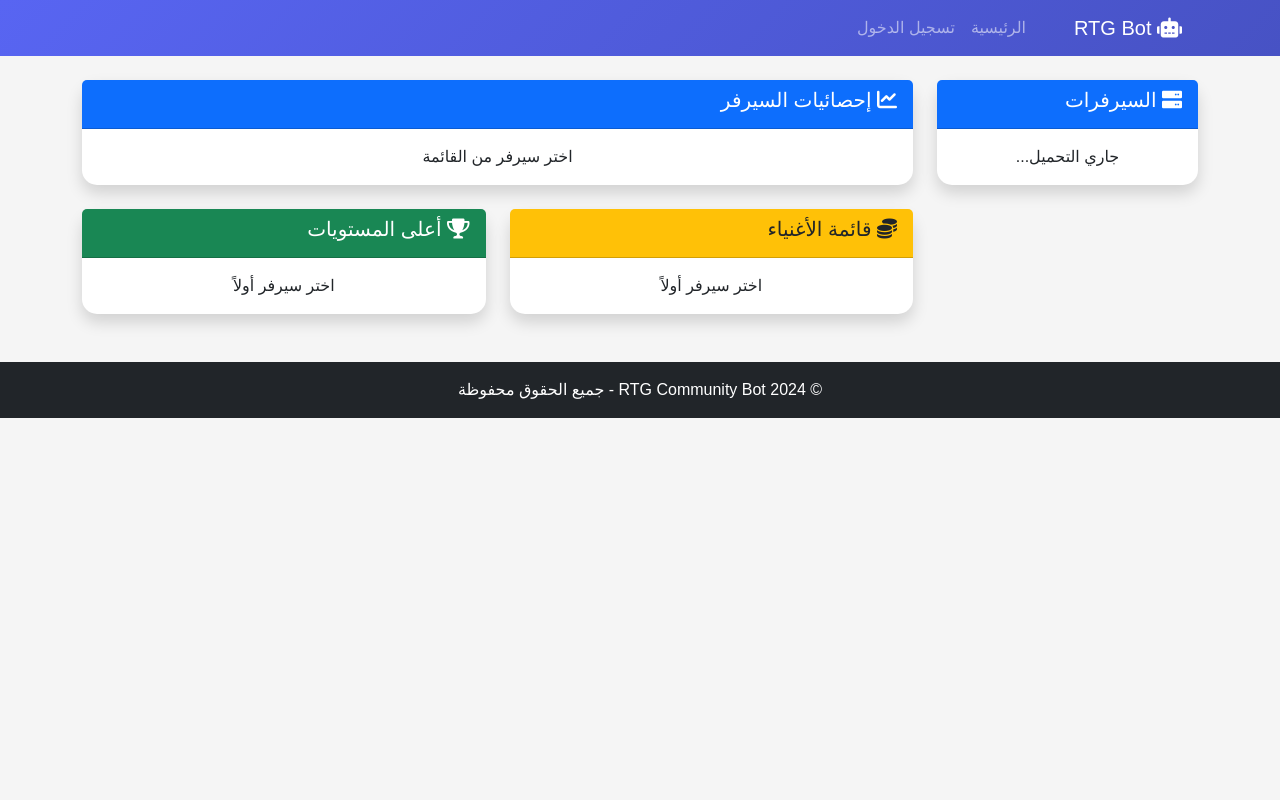
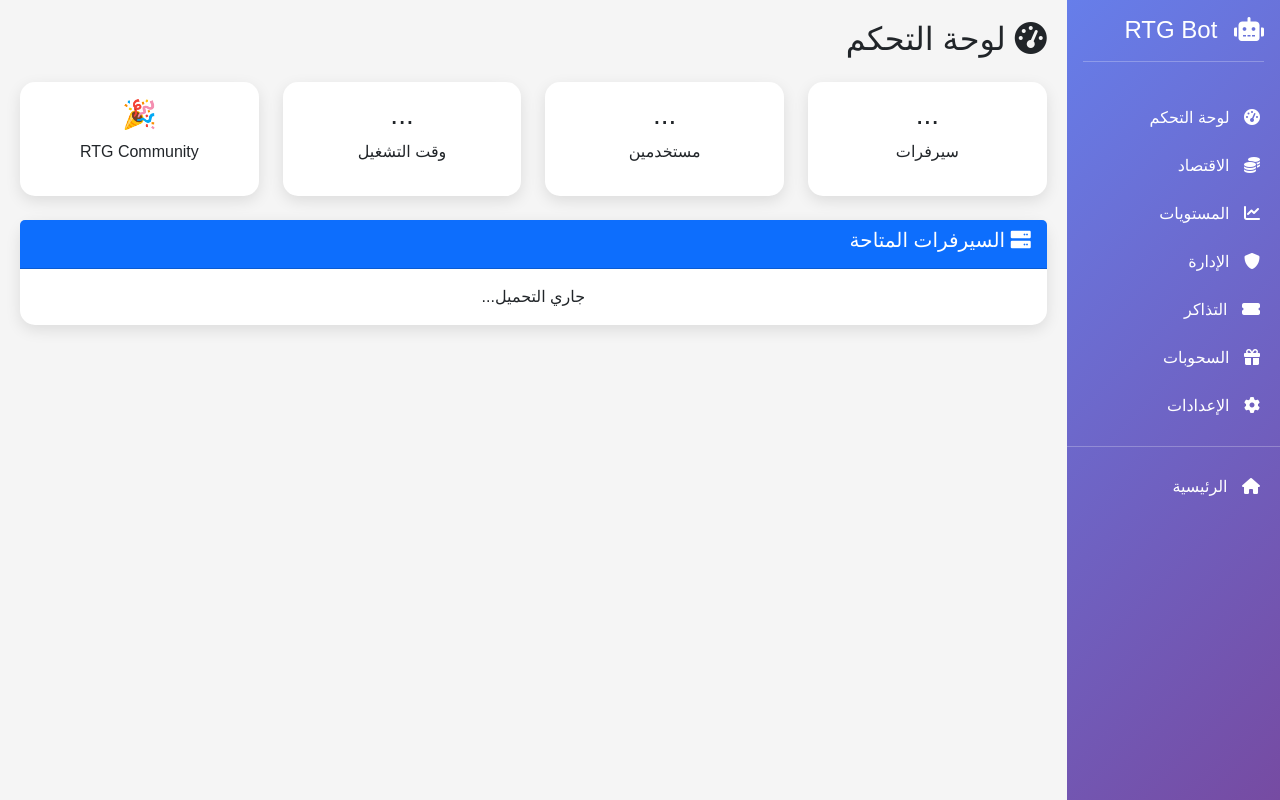
Before and after one commit to biiso21/RTG-Ultimate-Bot, a Flask app: template web/templates/dashboard.html in a window 1280 px wide. Run offline with Flask 3, Linux system fonts and the light colour scheme; the template is opened without the code that fills it, so the values that code supplies are empty.

Commit message:
Update dashboard.html

```diff
--- a/web/templates/dashboard.html
+++ b/web/templates/dashboard.html
@@ -1,127 +1,161 @@
-{% extends "base.html" %}
+<!DOCTYPE html>
+<html lang="ar" dir="rtl">
+<head>
+    <meta charset="UTF-8">
+    <meta name="viewport" content="width=device-width, initial-scale=1.0">
+    <title>لوحة التحكم - RTG Bot</title>
+    <link href="https://cdn.jsdelivr.net/npm/bootstrap@5.3.0/dist/css/bootstrap.min.css" rel="stylesheet">
+    <link href="https://cdnjs.cloudflare.com/ajax/libs/font-awesome/6.0.0/css/all.min.css" rel="stylesheet">
+    <style>
+        body { background: #f5f5f5; font-family: 'Cairo', sans-serif; }
+        .sidebar { background: linear-gradient(135deg, #667eea 0%, #764ba2 100%); min-height: 100vh; color: white; }
+        .sidebar a { color: white; text-decoration: none; display: block; padding: 12px 20px; transition: 0.3s; }
+        .sidebar a:hover { background: rgba(255,255,255,0.2); border-radius: 10px; }
+        .sidebar i { margin-left: 10px; }
+        .content { padding: 20px; }
+        .card { border-radius: 15px; border: none; box-shadow: 0 5px 15px rgba(0,0,0,0.1); }
+        .server-item { cursor: pointer; padding: 10px; border-bottom: 1px solid #eee; transition: 0.3s; }
+        .server-item:hover { background: #f0f0f0; transform: translateX(5px); }
+    </style>
+</head>
+<body>
+    <div class="container-fluid">
+        <div class="row">
+            <div class="col-md-3 col-lg-2 p-0 sidebar">
+                <div class="p-3">
+                    <h4><i class="fas fa-robot"></i> RTG Bot</h4>
+                    <hr class="bg-white">
+                </div>
+                <a href="/dashboard"><i class="fas fa-tachometer-alt"></i> لوحة التحكم</a>
+                <a href="/economy"><i class="fas fa-coins"></i> الاقتصاد</a>
+                <a href="/leveling"><i class="fas fa-chart-line"></i> المستويات</a>
+                <a href="/moderation"><i class="fas fa-shield-alt"></i> الإدارة</a>
+                <a href="/tickets"><i class="fas fa-ticket-alt"></i> التذاكر</a>
+                <a href="/giveaways"><i class="fas fa-gift"></i> السحوبات</a>
+                <a href="/settings"><i class="fas fa-cog"></i> الإعدادات</a>
+                <hr class="bg-white">
+                <a href="/"><i class="fas fa-home"></i> الرئيسية</a>
+            </div>
 
-{% block title %}لوحة التحكم - RTG Bot{% endblock %}
+            <div class="col-md-9 col-lg-10 content">
+                <h2 class="mb-4"><i class="fas fa-tachometer-alt"></i> لوحة التحكم</h2>
 
-{% block content %}
-<div class="row">
+                <div class="row mb-4" id="main-stats">
                     <div class="col-md-3">
-        <div class="card shadow mb-4">
-            <div class="card-header bg-primary text-white">
-                <h5><i class="fas fa-server"></i> السيرفرات</h5>
+                        <div class="card text-center p-3">
+                            <h3 id="guilds-count">...</h3>
+                            <p>سيرفرات</p>
                         </div>
-            <div class="card-body p-0">
-                <div class="list-group list-group-flush" id="servers-list">
-                    <div class="text-center p-3">جاري التحميل...</div>
                     </div>
+                    <div class="col-md-3">
+                        <div class="card text-center p-3">
+                            <h3 id="users-count">...</h3>
+                            <p>مستخدمين</p>
+                        </div>
+                    </div>
+                    <div class="col-md-3">
+                        <div class="card text-center p-3">
+                            <h3 id="uptime">...</h3>
+                            <p>وقت التشغيل</p>
+                        </div>
+                    </div>
+                    <div class="col-md-3">
+                        <div class="card text-center p-3">
+                            <h3>🎉</h3>
+                            <p>RTG Community</p>
                         </div>
                     </div>
                 </div>
 
-    <div class="col-md-9">
-        <div class="card shadow">
+                <div class="card">
                     <div class="card-header bg-primary text-white">
-                <h5><i class="fas fa-chart-line"></i> إحصائيات السيرفر</h5>
+                        <h5><i class="fas fa-server"></i> السيرفرات المتاحة</h5>
                     </div>
-            <div class="card-body" id="stats-content">
-                <div class="text-center">اختر سيرفر من القائمة</div>
+                    <div class="card-body" id="servers-list">
+                        <div class="text-center">جاري التحميل...</div>
                     </div>
                 </div>
 
-        <div class="row mt-4">
+                <div class="row mt-4" id="server-details" style="display: none;">
                     <div class="col-md-6">
-                <div class="card shadow">
-                    <div class="card-header bg-warning text-dark">
+                        <div class="card">
+                            <div class="card-header bg-success text-white">
                                 <h5><i class="fas fa-coins"></i> قائمة الأغنياء</h5>
                             </div>
-                    <div class="card-body" id="economy-leaderboard">
-                        <div class="text-center">اختر سيرفر أولاً</div>
-                    </div>
+                            <div class="card-body" id="economy-leaderboard">...</div>
                         </div>
                     </div>
                     <div class="col-md-6">
-                <div class="card shadow">
-                    <div class="card-header bg-success text-white">
+                        <div class="card">
+                            <div class="card-header bg-info text-white">
                                 <h5><i class="fas fa-trophy"></i> أعلى المستويات</h5>
                             </div>
-                    <div class="card-body" id="level-leaderboard">
-                        <div class="text-center">اختر سيرفر أولاً</div>
+                            <div class="card-body" id="level-leaderboard">...</div>
                         </div>
                     </div>
                 </div>
             </div>
         </div>
     </div>
-{% endblock %}
 
-{% block extra_js %}
+    <script src="https://code.jquery.com/jquery-3.6.0.min.js"></script>
+    <script src="https://cdn.jsdelivr.net/npm/bootstrap@5.3.0/dist/js/bootstrap.bundle.min.js"></script>
     <script>
-$(document).ready(function() {
-    // جلب قائمة السيرفرات
-    $.get('/api/guilds', function(data) {
-        let html = '';
+        // تحميل الإحصائيات الرئيسية
+        fetch('/api/stats')
+            .then(res => res.json())
+            .then(data => {
+                document.getElementById('guilds-count').innerText = data.guilds;
+                document.getElementById('users-count').innerText = data.users;
+                document.getElementById('uptime').innerText = data.uptime;
+            });
+
+        // تحميل قائمة السيرفرات
+        fetch('/api/guilds')
+            .then(res => res.json())
+            .then(data => {
+                let html = '<div class="row">';
                 data.forEach(guild => {
-            html += `<a href="#" class="list-group-item list-group-item-action server-item" data-guild-id="${guild.id}">
+                    html += `
+                        <div class="col-md-4">
+                            <div class="server-item" onclick="loadServerData(${guild.id})">
                                 <i class="fab fa-discord"></i> ${guild.name}
-                        <span class="badge bg-secondary float-start">${guild.member_count}</span>
-                    </a>`;
+                                <span class="badge bg-secondary float-start">${guild.members} عضو</span>
+                            </div>
+                        </div>
+                    `;
                 });
-        $('#servers-list').html(html);
-
-        $('.server-item').click(function(e) {
-            e.preventDefault();
-            const guildId = $(this).data('guild-id');
-            loadServerData(guildId);
-        });
+                html += '</div>';
+                document.getElementById('servers-list').innerHTML = html;
             });
 
         function loadServerData(guildId) {
-        // تحميل الإحصائيات
-        $.get(`/api/stats/${guildId}`, function(data) {
-            let html = `
-                <div class="row">
-                    <div class="col-md-4 text-center">
-                        <h3>${data.member_count}</h3>
-                        <p>👥 الأعضاء</p>
-                    </div>
-                    <div class="col-md-4 text-center">
-                        <h3>${data.channel_count}</h3>
-                        <p>💬 القنوات</p>
-                    </div>
-                    <div class="col-md-4 text-center">
-                        <h3>${data.role_count}</h3>
-                        <p>🎭 الرتب</p>
-                    </div>
-                </div>
-                <div class="row mt-3">
-                    <div class="col-12">
-                        <p><strong>تاريخ الإنشاء:</strong> ${new Date(data.created_at).toLocaleDateString('ar')}</p>
-                        <p><strong>عدد التعزيزات:</strong> ${data.boost_count}</p>
-                    </div>
-                </div>
-            `;
-            $('#stats-content').html(html);
-        });
+            document.getElementById('server-details').style.display = 'flex';
 
             // تحميل قائمة الأغنياء
-        $.get(`/api/economy/${guildId}`, function(data) {
+            fetch(`/api/economy/${guildId}`)
+                .then(res => res.json())
+                .then(data => {
                     let html = '<ol>';
                     data.forEach(user => {
                         html += `<li><strong>${user.name}</strong> - ${user.balance} عملة</li>`;
                     });
                     html += '</ol>';
-            $('#economy-leaderboard').html(html);
+                    document.getElementById('economy-leaderboard').innerHTML = html;
                 });
 
             // تحميل قائمة المستويات
-        $.get(`/api/leveling/${guildId}`, function(data) {
+            fetch(`/api/leveling/${guildId}`)
+                .then(res => res.json())
+                .then(data => {
                     let html = '<ol>';
                     data.forEach(user => {
                         html += `<li><strong>${user.name}</strong> - المستوى ${user.level} (${user.xp} XP)</li>`;
                     });
                     html += '</ol>';
-            $('#level-leaderboard').html(html);
+                    document.getElementById('level-leaderboard').innerHTML = html;
                 });
         }
-});
     </script>
-{% endblock %}
+</body>
+</html>
```
Lines whose indentation alone changed are shown as unchanged.
